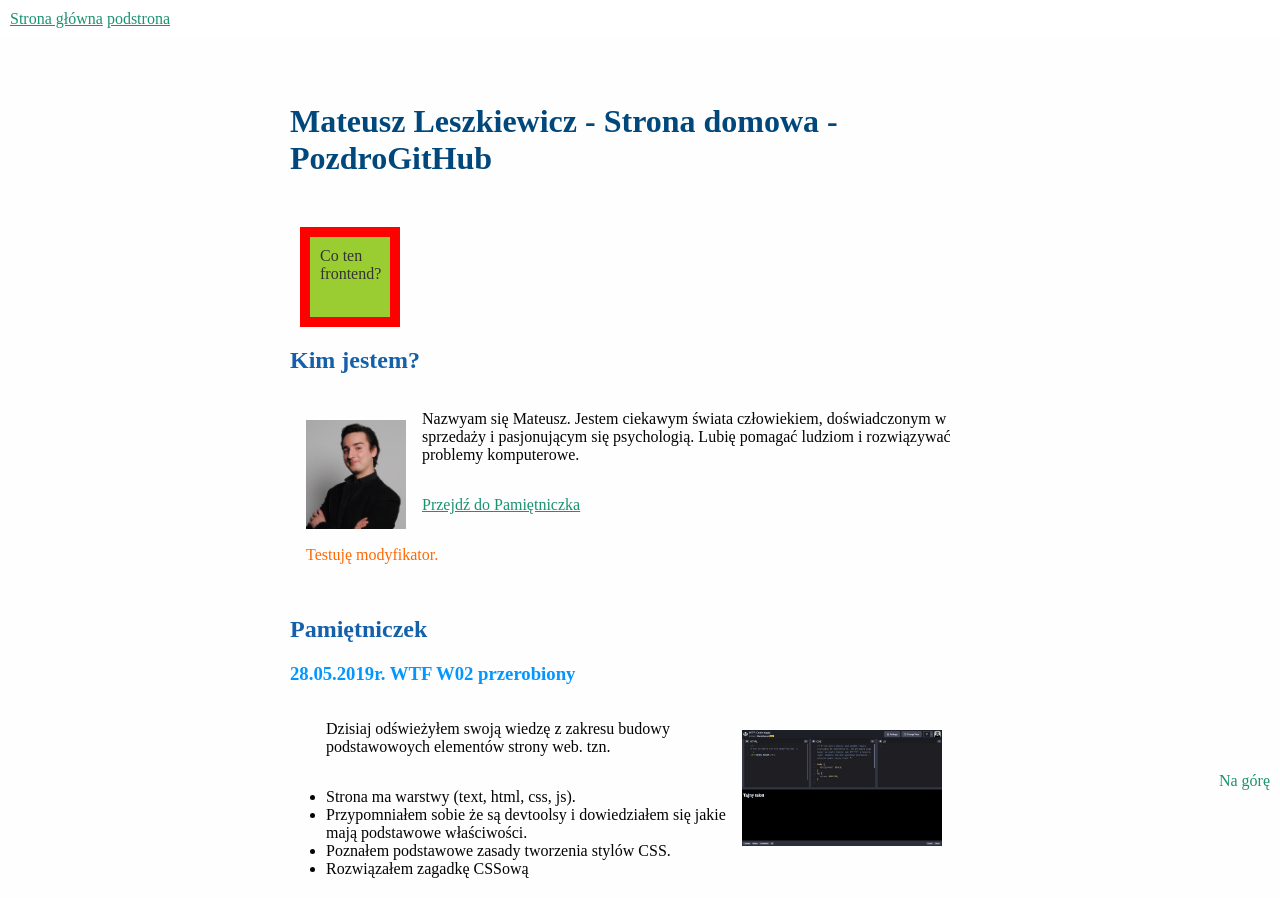
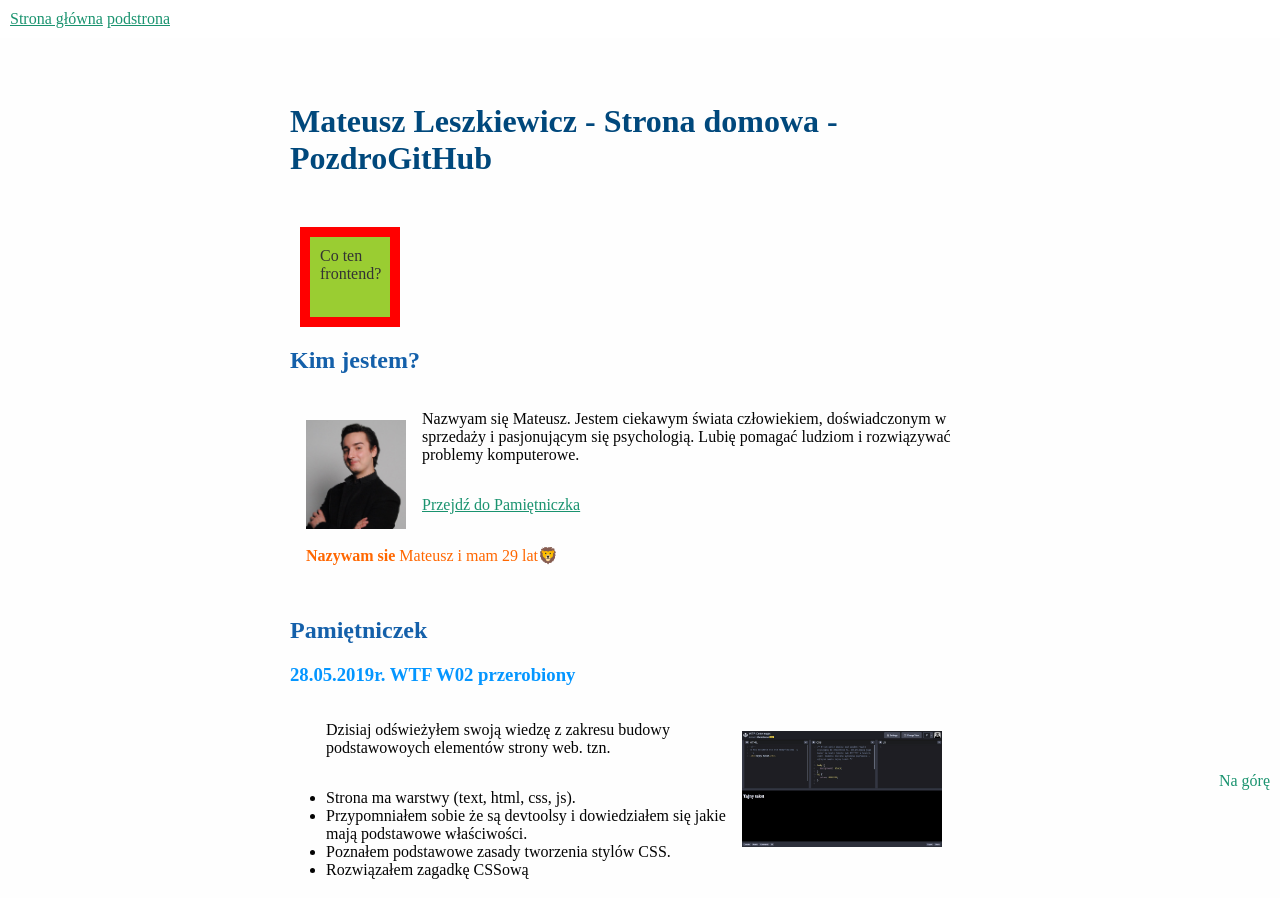
Before and after one commit to matlesz/homepage, a plain HTML site: page index.html in a window 1280 px wide. Shown: the top 898 px of the page. Drawn offline with Linux system fonts and the light colour scheme.

Commit message:
add DOM selecotr

```diff
--- a/index.html
+++ b/index.html
@@ -32,7 +32,7 @@
                 Nazwyam się Mateusz. Jestem ciekawym świata człowiekiem, doświadczonym w sprzedaży i pasjonującym się psychologią. Lubię pomagać ludziom i rozwiązywać problemy komputerowe.
 			</p>
 			<a class="about__link" href="#pamiętniczek">Przejdź do Pamiętniczka</a>
-            <p class="about__paragraph about__paragraph--color">Testuję modyfikator.</p>
+            <p class="about__paragraph about__paragraph--mini about__paragraph--js">Testuję modyfikator.</p>
         </section>
         <section id="pamiętniczek" class="diary">
             <h2 class="diary__header">
--- a/main.js
+++ b/main.js
@@ -3,4 +3,17 @@ const name = "Mateusz";
 const age = 29;
 console.log(name);
 console.log(age);
+
 console.log(`Nazywam sie ${name} i mam ${age} lat🦁`);
+
+
+const about = document.querySelector('.about__paragraph--js');
+
+console.log(about.innerHTML);
+
+about.innerHTML = `<strong>Nazywam sie </strong> ${name} i mam ${age} lat🦁`
+
+const paragaphs = document.querySelectorAll('p');
+
+console.log(paragaphs);
+console.log(paragaphs[1]);
--- a/style.css
+++ b/style.css
@@ -56,7 +56,7 @@ body {
 	color: rgb(3, 3, 3);
 	padding: 16px;
 }
-.about__paragraph--color {
+.about__paragraph--mini {
 	color: #FF6700;
 }
 .about__image {
```
